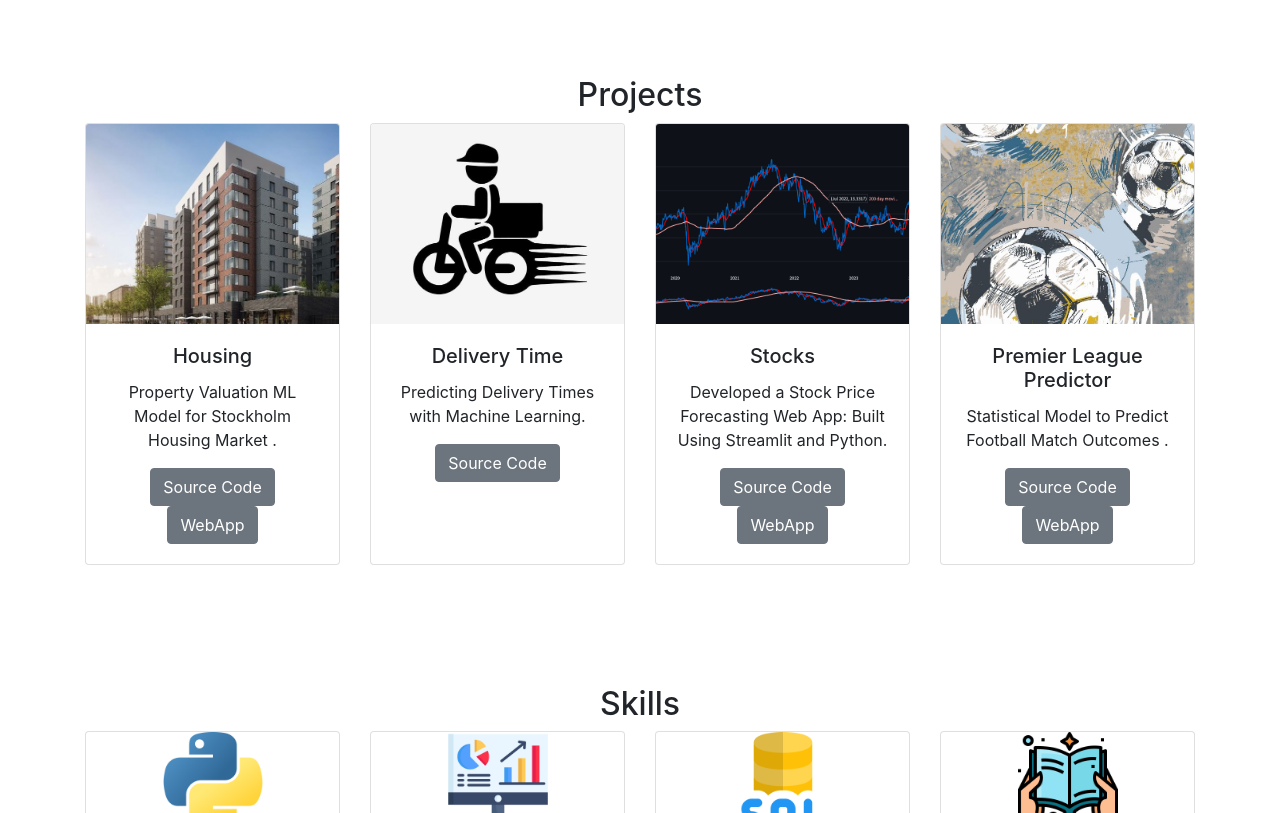
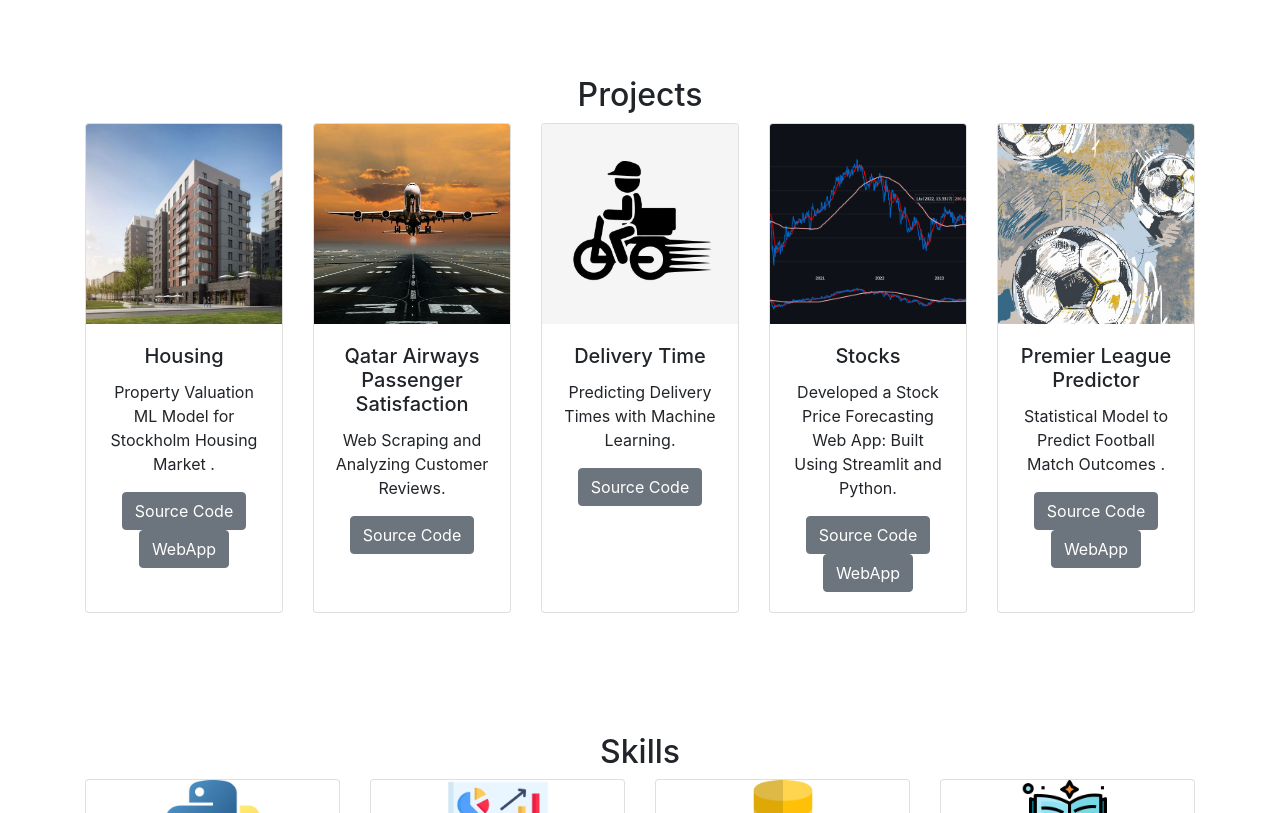
Before and after one commit to YonaskT/YonaskT.github.io, a plain HTML site: page index.html in a window 1280 px wide. Shown: the part 640-1453 px from the top of the page. Drawn offline with nearby package versions, Linux system fonts and the light colour scheme.

Commit message:
Update index.html

```diff
--- a/index.html
+++ b/index.html
@@ -192,6 +192,14 @@
                     </div>
                 </div>
                 <div class="card">
+                    <img src="images/projects/6.jpg" class="card-img-top" alt="Project 6 Image">
+                    <div class="card-body">
+                        <h5 class="card-title">Qatar Airways Passenger Satisfaction</h5>
+                        <p class="card-text">Web Scraping and Analyzing Customer Reviews.</p>
+                        <a href="https://github.com/YonaskT/qa" class="btn btn-secondary">Source Code</a>
+                    </div>
+                </div>
+                <div class="card">
                     <img src="images/projects/3.jpg" class="card-img-top" alt="Project 2 Image">
                     <div class="card-body">
                         <h5 class="card-title">Delivery Time</h5>
```
